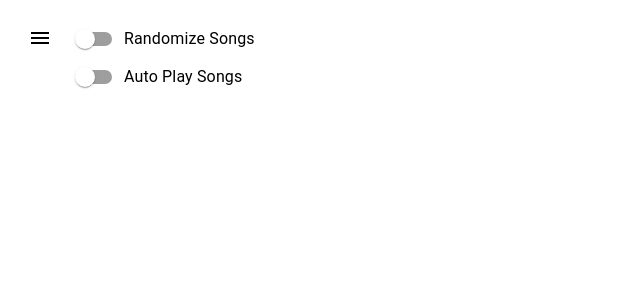
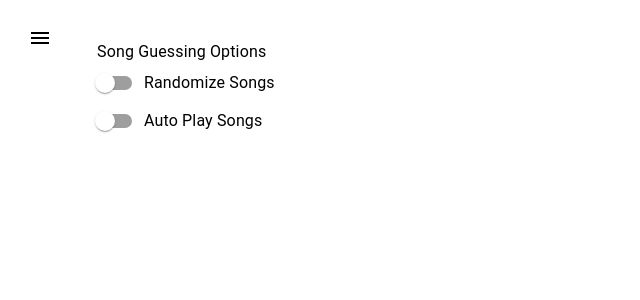
Before and after one commit to rdebusk97/musicquizapp, a React (Create React App) app: page /settings in a window 1280 px wide. Shown: the top 300 px of the page, without its empty margins (0-640 px from the left). Built offline with nearby package versions, Linux system fonts and the light colour scheme; no server answers.

Commit message:
Cleanup - release v1.0

```diff
--- a/src/components/SongGuesser.js
+++ /dev/null
@@ -1,28 +0,0 @@
-import '../styles/SongGuesser.css';
-import { useState } from 'react';
-import { Button } from '@mui/material';
-
-function SongGuesser({ shortAnswer, multipleChoice }) {
-
-    if (shortAnswer && multipleChoice) {
-        console.error('Cannot be both short answer and multiple choice.');
-    }
-
-    const shortAnswerContent = (
-        <div>Short Answer</div>
-    );
-
-    const multipleChoiceContent = (
-        <div>Multiple Choice</div>
-    );
-
-    return (
-        <div className="baseBorder">
-            {shortAnswer && shortAnswerContent}
-            {multipleChoice && multipleChoiceContent}
-            <Button>Submit</Button>
-        </div>
-    );
-};
-
-export default SongGuesser;
--- a/src/components/SongPlayer.js
+++ b/src/components/SongPlayer.js
@@ -15,7 +15,6 @@ function SongPlayer({ songs, config, controls, autoPlay }) {
 
     useEffect(() => {
         audioRef.current.volume = volume;
-
         if (autoPlay) {
             updatePlaying(true);
             audioRef.current.play();
@@ -85,7 +84,7 @@ function SongPlayer({ songs, config, controls, autoPlay }) {
     const testSwitch = <FormControlLabel control={<Switch checked={showSong} onClick={testButton}/>} label="Show Song" sx={{ justifyContent: 'center' }}/>;
 
     const allContent = (
-        <div>
+        <div style={{justifyContent: 'center'}}>
             <audio ref={audioRef} src={config.audioSrc(songs, songIndex)} autoPlay={false}
                 onPlaying={() => updateDuration(audioRef)} onTimeUpdate={() => { updateCurrentTime(audioRef); }} onPlay={() => { updateDuration(audioRef); }}></audio>
             {testSwitch}
--- a/src/hooks/use-accessToken.js
+++ b/src/hooks/use-accessToken.js
@@ -13,8 +13,8 @@ function useAccessToken() {
                 'Content-Type': 'application/x-www-form-urlencoded',
             },
             auth: {
-                username: '39010915c2474b30ac94944c91c75bc4',
-                password: '4c3e1e519c7145089804f86b64df109a',
+                username: '', // Insert Spotify client ID
+                password: '', // Insert Spotify client secret
             }
         };
         const data = {
--- a/src/hooks/use-settings.js
+++ b/src/hooks/use-settings.js
@@ -6,9 +6,13 @@ function useSettings() {
     const initialRandomized = JSON.parse(localStorage.getItem('randomized')) || false;
     const initialAutoPlay = JSON.parse(localStorage.getItem('autoplay')) || false;
 
+    //const initialUser = JSON.parse(localStorage.getItem('user')) || "";
+    //const initialPass = JSON.parse(localStorage.getItem('pass')) || "";
+
     const [randomized, setRandomized] = useState(initialRandomized);
     const [autoPlay, setAutoPlay] = useState(initialAutoPlay);
-    const [songGuessingOption, setSongGuessingOption] = useState(songGuessingOptions.None);
+    //const [user, setUser] = useState(initialUser);
+    //const [pass, setPass] = useState(initialPass);
 
     const updateRandomized = () => {
         localStorage.setItem('randomized', JSON.stringify(!randomized));
@@ -28,10 +32,4 @@ function useSettings() {
     };
 }
 
-const songGuessingOptions = {
-    None: 'None',
-    ShortAnswer: 'Short Answer',
-    MultipleChoice: 'Multiple Choice'
-};
-
 export default useSettings;
--- a/src/pages/HomePage.js
+++ b/src/pages/HomePage.js
@@ -1,6 +1,6 @@
 function HomePage() {
     return (
-        <div style={{width: '500px'}}>
+        <div>
             <h2>Welcome to the home page of the Song Quiz app.</h2>
             <h3>
                 This application interfaces with Spotify.
--- a/src/pages/QuizPage.js
+++ b/src/pages/QuizPage.js
@@ -1,11 +1,13 @@
+import { useContext } from 'react';
 import SongPlayer from '../components/SongPlayer';
-import SongGuesser from '../components/SongGuesser';
 import useSettings from '../hooks/use-settings';
-import { useContext } from 'react';
 import SongsContext from '../context/songs';
 
 function QuizPage()
 {
+    const { randomized, autoPlay } = useSettings();
+    const { songs } = useContext(SongsContext);
+
     const config = {
         audioSrc: (songs, songIndex) => songs[songIndex]?.preview_url,
         name: (songs, songIndex) => songs[songIndex]?.name,
@@ -13,14 +15,10 @@ function QuizPage()
         albumCover: (songs, songIndex) => songs[songIndex]?.album?.images[0]?.url
     };
 
-    const { randomized, autoPlay } = useSettings();
-    const { songs } = useContext(SongsContext);
+    if (songs.length === 0) { return <h2>No songs selected.</h2>; }
 
     return (
-        <div>
-            <SongPlayer songs={randomized ? shuffleSongs(songs) : songs} config={config} controls autoPlay={autoPlay}/>
-            <SongGuesser multipleChoice/>
-        </div>
+        <SongPlayer songs={randomized ? shuffleSongs(songs) : songs} config={config} controls autoPlay={autoPlay}/>
     );
 };
 
--- a/src/pages/SettingsPage.js
+++ b/src/pages/SettingsPage.js
@@ -1,29 +1,25 @@
-import { Switch, FormControlLabel } from '@mui/material';
+import '../styles/SettingsPage.css';
+import { Switch, FormControlLabel, Typography, TextField } from '@mui/material';
 import useSettings from '../hooks/use-settings';
 
 function SettingsPage() {
 
     const { randomized, autoPlay, updateRandomized, updateAutoPlay } = useSettings();
 
-    // Randomization of songs
-
-    // Multiple-choice vs short answer vs none
-    // Repeat failed (Yes/No) - queue will get smaller til
-    // everything has been solved correctly once
-
-    // Link to full song?
-    // Free vs. Premium use (access token vs. 30 sec clips)
-    // Volume (default)
-
-    // Score?
-
-
     return (
-        <div style={{ display: 'grid' }}>
-            <FormControlLabel control={<Switch checked={randomized} onChange={(e) => updateRandomized(e.target.checked)} />} label="Randomize Songs" />
-            <FormControlLabel control={<Switch checked={autoPlay} onChange={(e) => updateAutoPlay(e.target.checked)} />} label="Auto Play Songs" />
+        <div className="base">
+            <div className="section">
+                <Typography>Song Guessing Options</Typography>
+                <FormControlLabel control={<Switch checked={randomized} onChange={(e) => updateRandomized(e.target.checked)} />} label="Randomize Songs" />
+                <FormControlLabel control={<Switch checked={autoPlay} onChange={(e) => updateAutoPlay(e.target.checked)} />} label="Auto Play Songs" />
+            </div>
+            <div className="section">
+                {/*<Typography>Spotify Credentials</Typography>
+                <FormControlLabel control={<TextField sx={{padding: '5px'}} size="small"/>} label="User"/>
+                <FormControlLabel control={<TextField sx={{padding: '5px'}} size="small"/>} label="Pass"/>*/}
+            </div>
         </div>
-    )
+    );
 };
 
 export default SettingsPage;
--- /dev/null
+++ b/src/styles/SettingsPage.css
@@ -0,0 +1,9 @@
+.base {
+    display: flex;
+    padding: 20px;
+}
+
+.section {
+    display: block;
+    width: 250px;
+}
--- a/src/styles/SongGuesser.css
+++ /dev/null
@@ -1,6 +0,0 @@
-.baseBorder {
-    padding: 20px;
-    width: 400px;
-    border: 2px solid green;
-    border-radius: 20px;
-}
```
